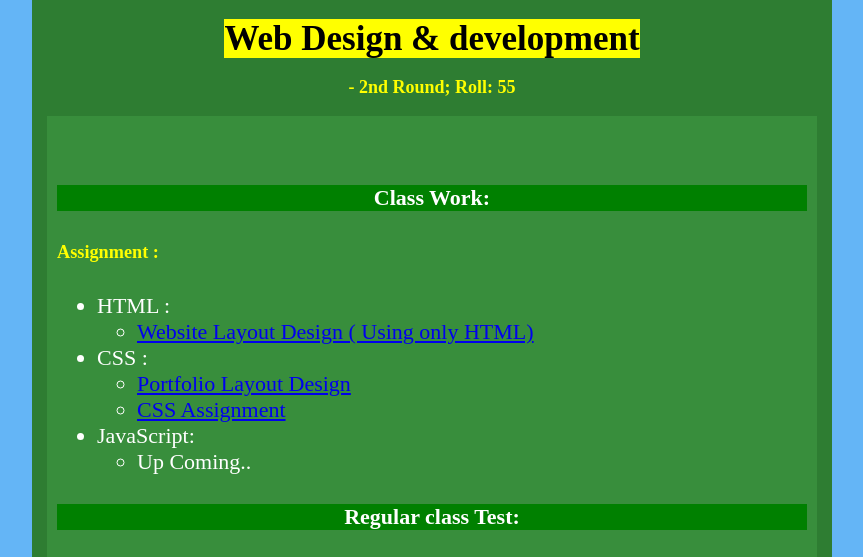
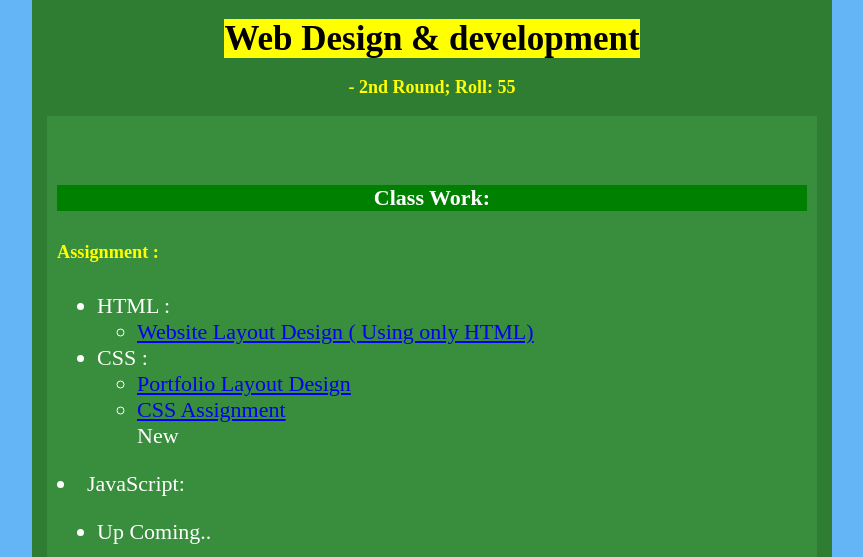
Before and after one commit to Mustack-Rabbi/MustackRabbi-55, a plain HTML site: page index.html in a window 1280 px wide. Shown: the part 236-793 px from the top of the page, without its empty margins (216-1079 px from the left). Drawn offline with Linux system fonts and the light colour scheme.

Commit message:
Add css assignment

```diff
--- a/index.html
+++ b/index.html
@@ -80,7 +80,11 @@
                   </li>
                        <li>
                     <a href="index.html"> CSS Assignment </a>
+                    <div class="new">
+                      New
+                    </div>
 
+                    </div>
 
                   </li>
                 </ul>
```
